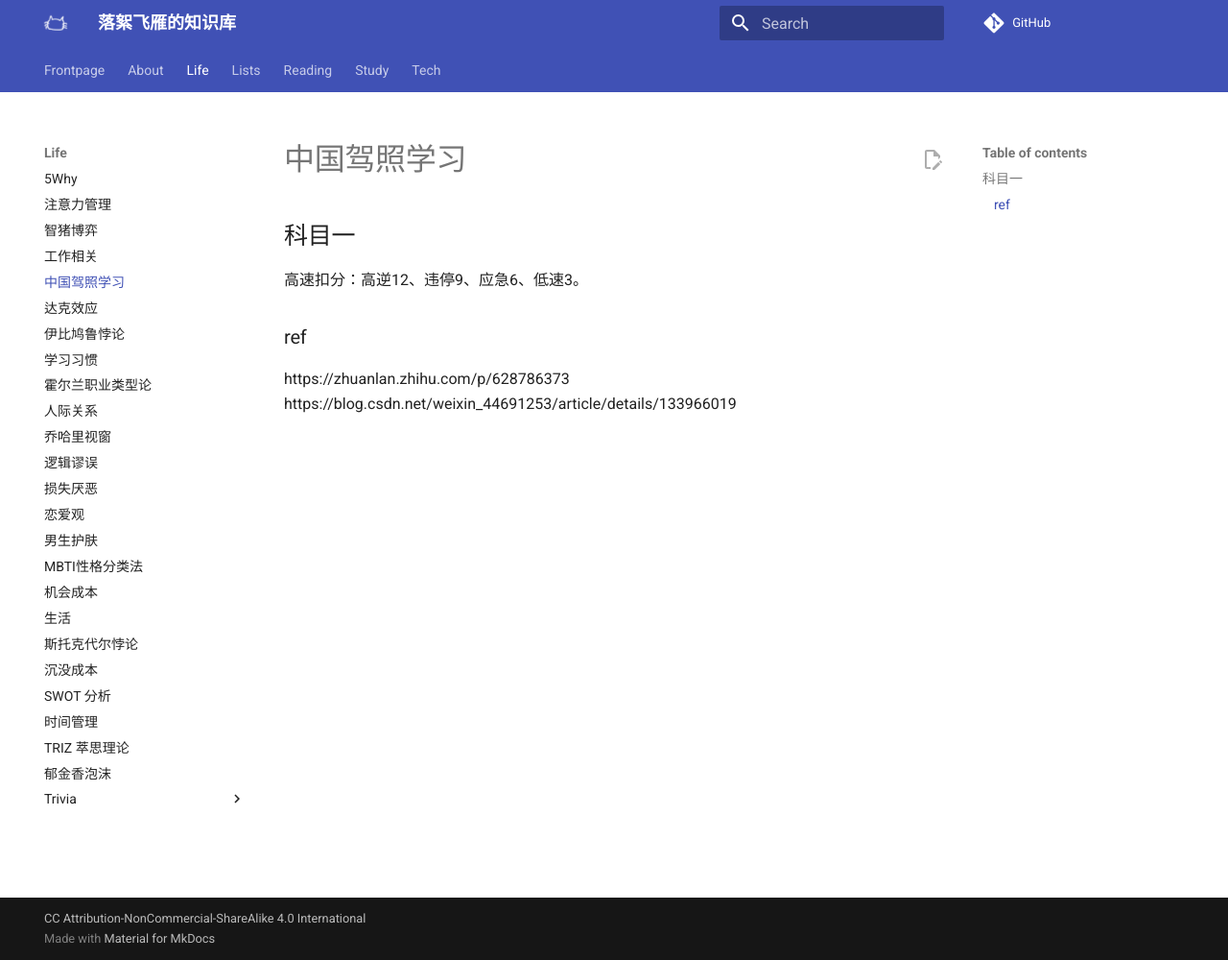
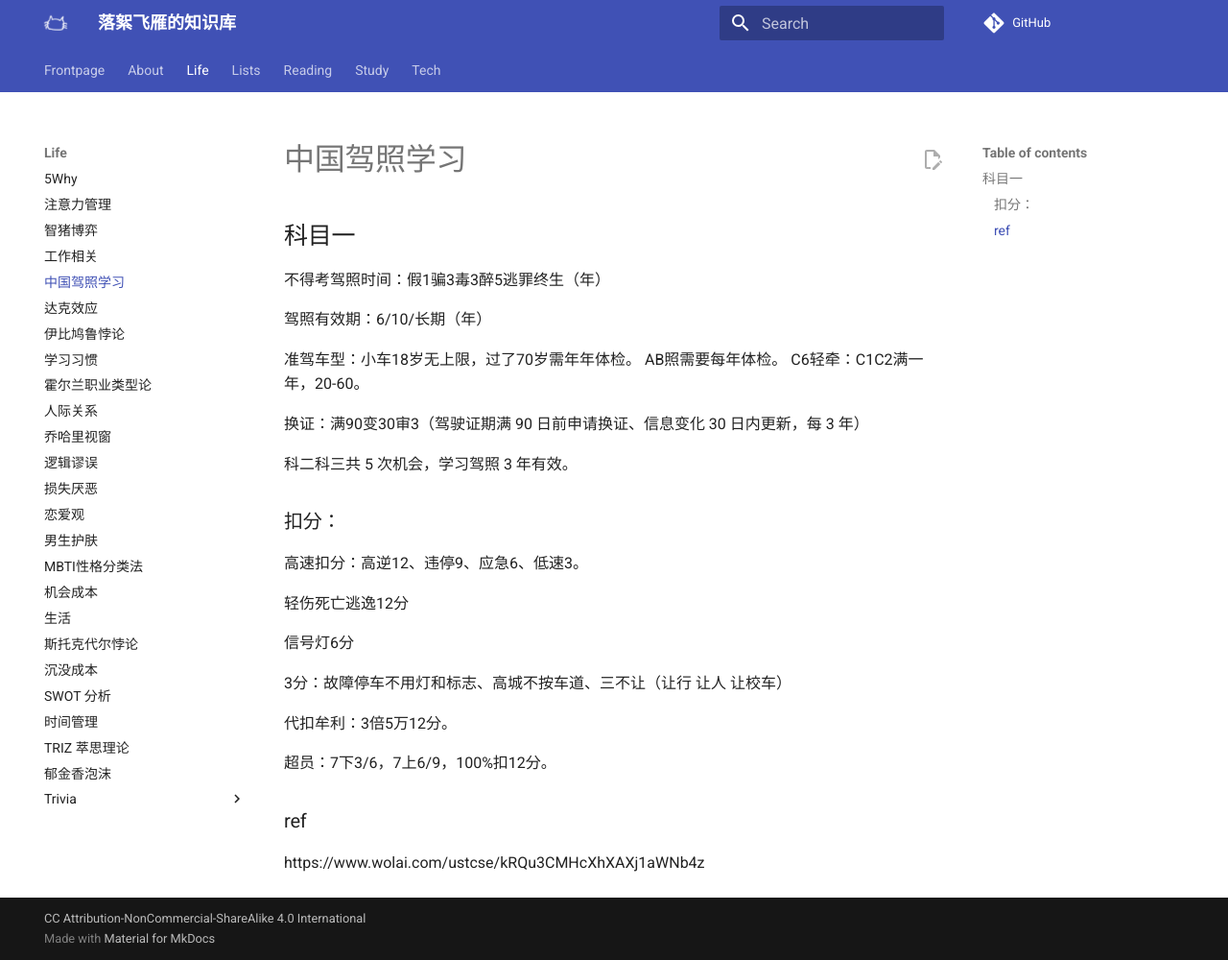
Before and after one commit to luoxufeiyan/wiki.luoxufeiyan.com, an MkDocs documentation site: the page built from docs/life/china_driver_license_study.md, in a window 1280 px wide and 1000 px high. Shown: the whole window at 96% size. Built offline with MkDocs 1.6.1 and Material for MkDocs 9.7.7, drawn with Linux system fonts in a browser that asks for light colours; comment, search, counter and statistics services are not loaded.

Commit message:
feat: 更新驾考

```diff
--- a/docs/life/china_driver_license_study.md
+++ b/docs/life/china_driver_license_study.md
@@ -2,9 +2,30 @@
 
 ## 科目一
 
+不得考驾照时间：假1骗3毒3醉5逃罪终生（年）
+
+驾照有效期：6/10/长期（年）
+
+准驾车型：小车18岁无上限，过了70岁需年年体检。 AB照需要每年体检。 C6轻牵：C1C2满一年，20-60。
+
+
+换证：满90变30审3（驾驶证期满 90 日前申请换证、信息变化 30 日内更新，每 3 年）
+
+科二科三共 5 次机会，学习驾照 3 年有效。
+
+### 扣分：
+
 高速扣分：高逆12、违停9、应急6、低速3。
 
+轻伤死亡逃逸12分
+
+信号灯6分
+
+3分：故障停车不用灯和标志、高城不按车道、三不让（让行 让人 让校车）
+
+代扣牟利：3倍5万12分。
+
+超员：7下3/6，7上6/9，100%扣12分。
 
 ### ref
-https://zhuanlan.zhihu.com/p/628786373
-https://blog.csdn.net/weixin_44691253/article/details/133966019
+https://www.wolai.com/ustcse/kRQu3CMHcXhXAXj1aWNb4z
```
